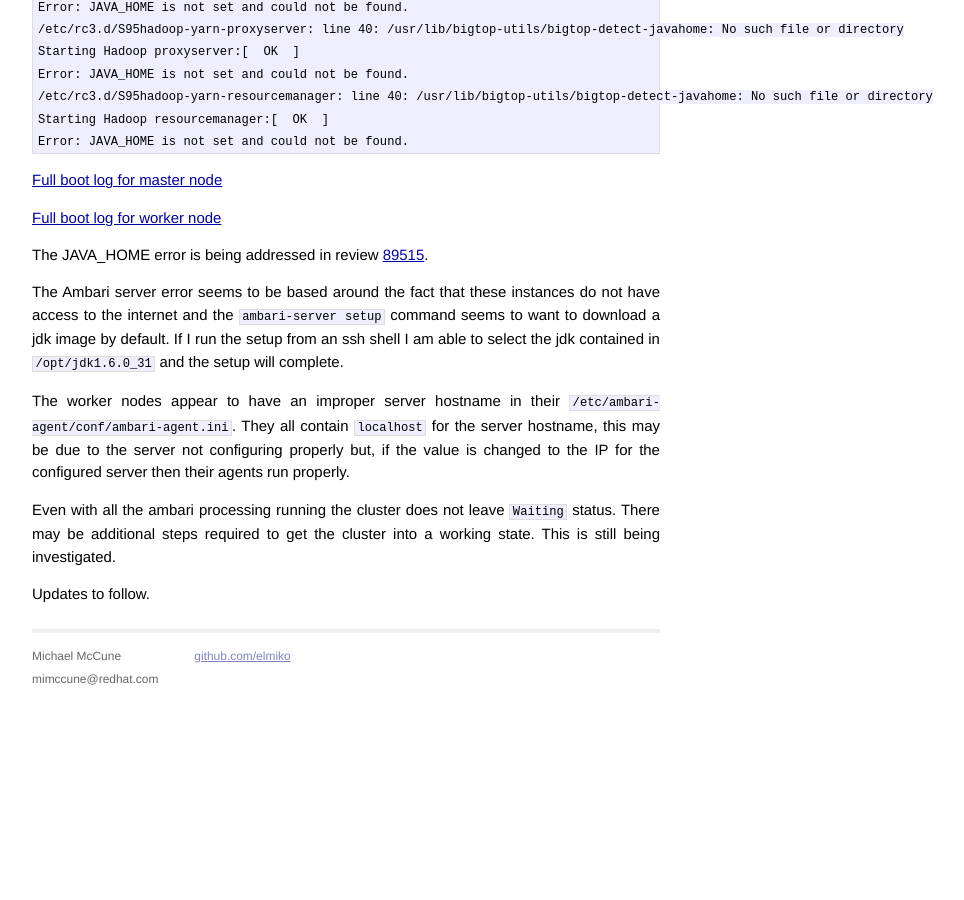
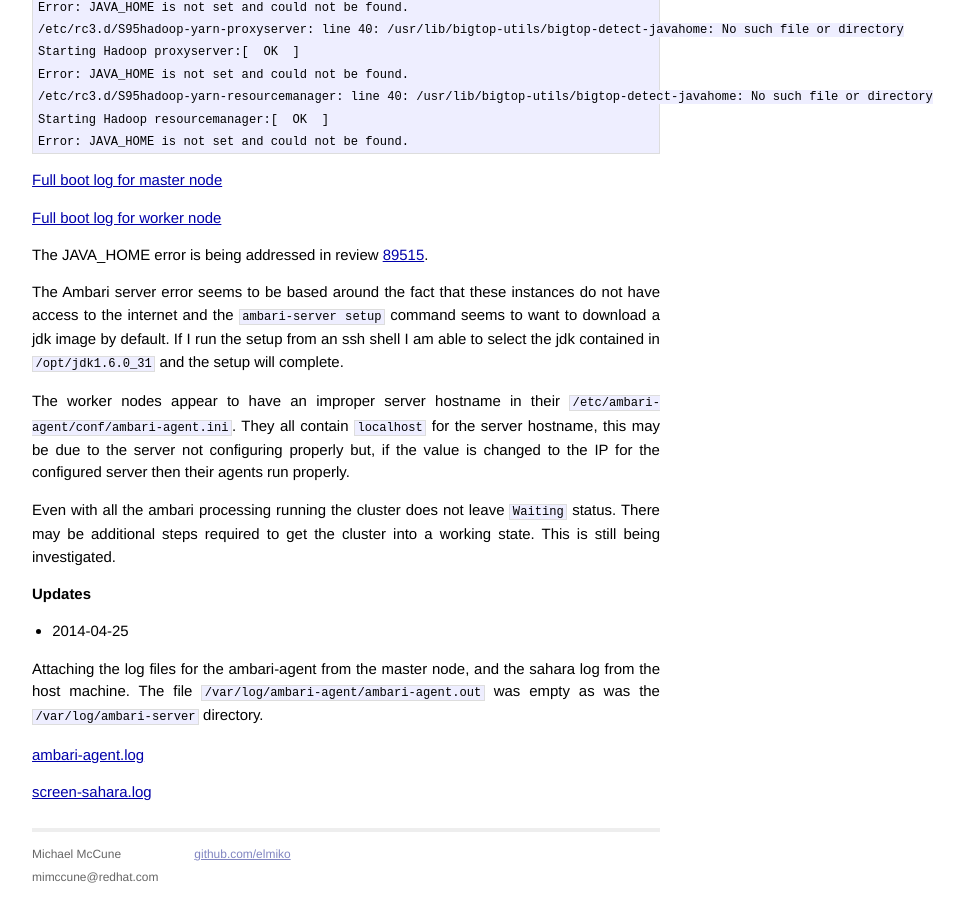
Before and after one commit to elmiko/elmiko.github.io, a Jekyll site: the page built from _posts/2014-04-24-centos-hdp2-cluster-creation-debug-notes.markdown, in a window 1280 px wide and 900 px high, scrolled down 2827 px. Shown: the whole window, without its empty margins (294-1258 px from the left). Built offline with Jekyll 4.4.1, drawn with Linux system fonts in a browser that asks for light colours; Markdown is read by kramdown in place of the engine named in the settings; before the commit the page ends 3529 px from its top, so only the background shows below that.

Commit message:
updating 2014-04-24 post with log files

```diff
--- a/_posts/2014-04-24-centos-hdp2-cluster-creation-debug-notes.markdown
+++ b/_posts/2014-04-24-centos-hdp2-cluster-creation-debug-notes.markdown
@@ -170,4 +170,15 @@
 `Waiting` status. There may be additional steps required to get the cluster
 into a working state. This is still being investigated.
 
-Updates to follow.
+**Updates**
+
+* 2014-04-25
+
+Attaching the log files for the ambari-agent from the master node, and the
+sahara log from the host machine. The file
+`/var/log/ambari-agent/ambari-agent.out` was empty as was the
+`/var/log/ambari-server` directory.
+
+[ambari-agent.log](https://gist.github.com/elmiko/5702648769c6d025cc05)
+
+[screen-sahara.log](https://gist.github.com/elmiko/3fe34fcd4e7b88415d25)
```
